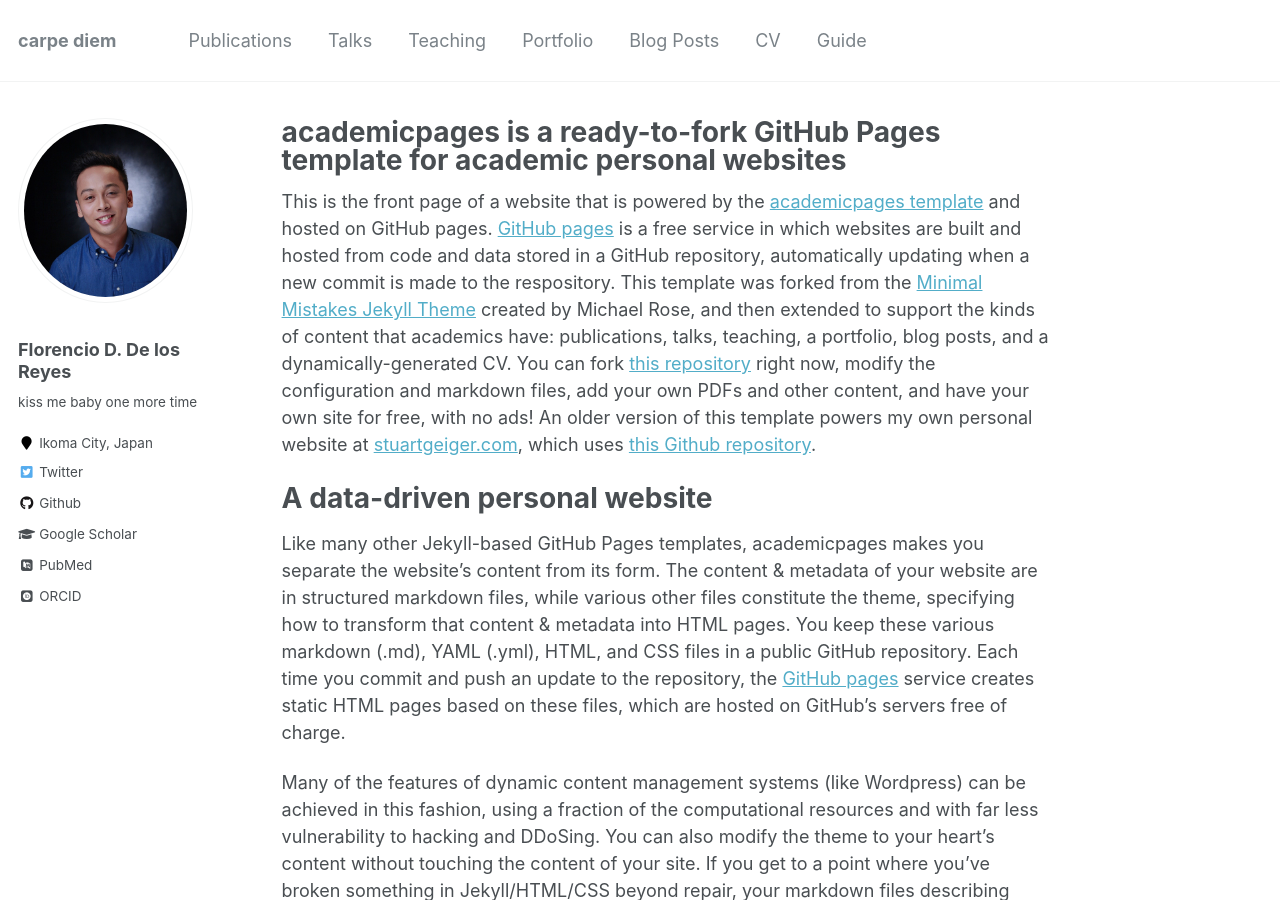
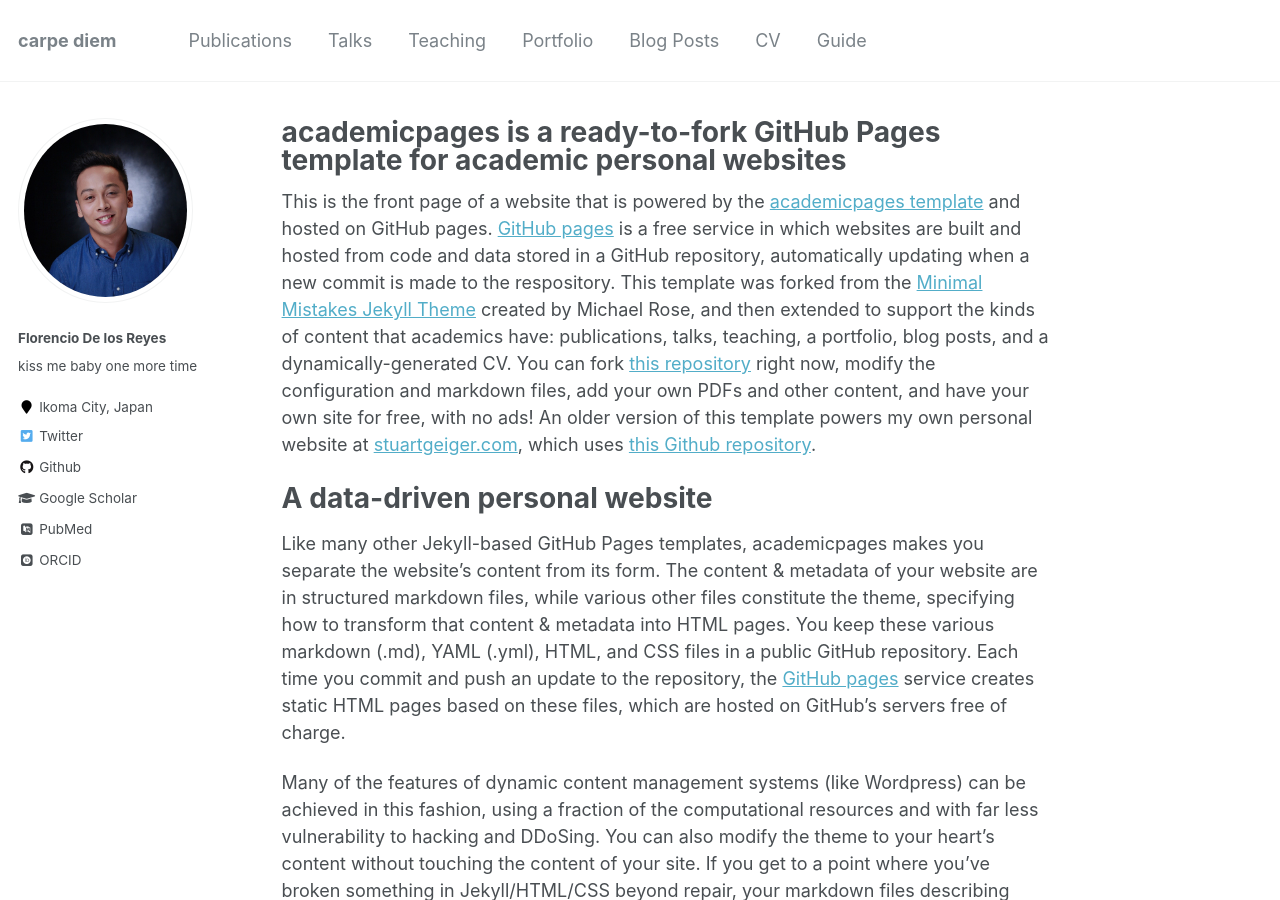
Before and after one commit to fddelosreyes/fddelosreyes.github.io, a Jekyll site: the page built from _pages/about.md, in a window 1280 px wide and 900 px high. Built offline with Jekyll 4.4.1, drawn with Linux system fonts in a browser that asks for light colours; some web fonts are replaced.

```diff
--- a/_config.yml
+++ b/_config.yml
@@ -80,7 +80,7 @@ analytics:
 
 # Site Author
 author:
-  name             : "<h4>Florencio D. De los Reyes</h4>"
+  name             : "<h5>Florencio De los Reyes</h5>"
   avatar           : "enzo.jpeg"
   bio              : "kiss me baby one more time"
   location         : "Ikoma City, Japan"
```
